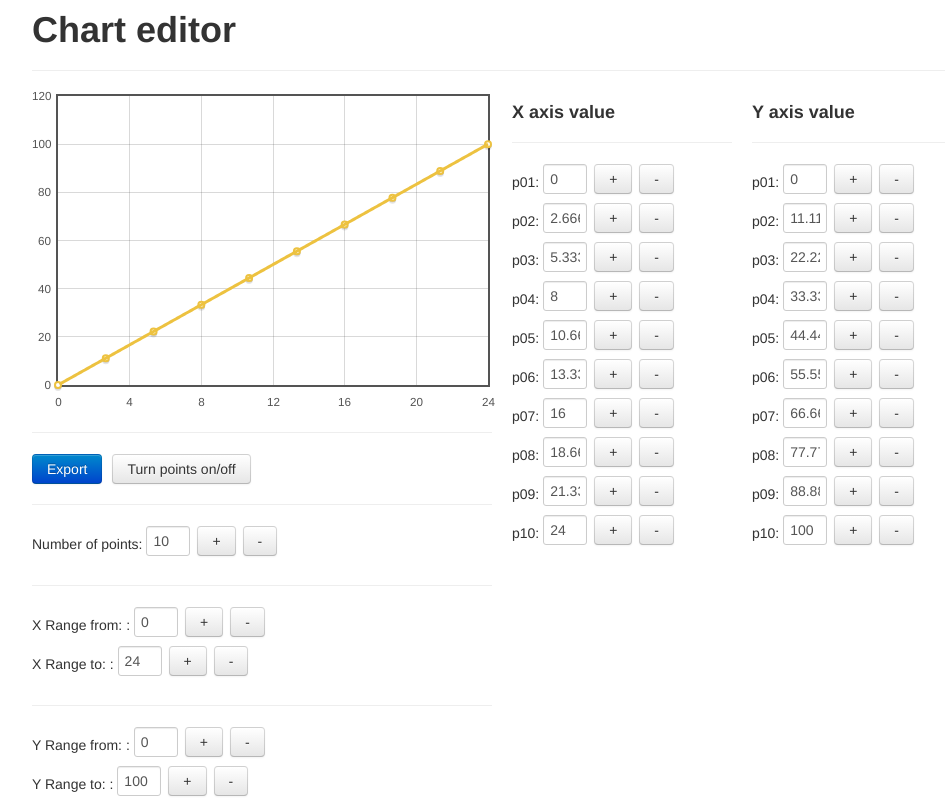
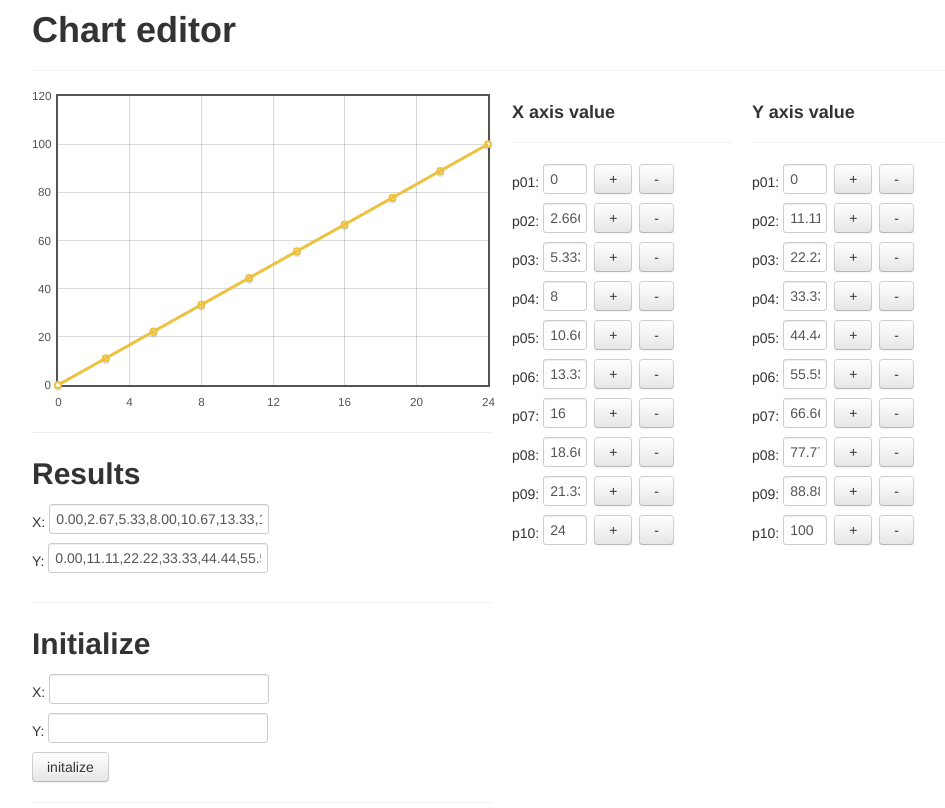
Before and after one commit to krasimir/chart-editor, a plain HTML site: page index.html in a window 1280 px wide. Shown: the top 808 px of the page, without its empty margins (138-1083 px from the left). Drawn offline with Linux system fonts and the light colour scheme.

Commit message:
Adding results and initalize fields

```diff
--- a/index.html
+++ b/index.html
@@ -27,12 +27,24 @@
 <body>
 
     <div class="container">
+
         <h1>Chart editor</h1>
+
         <hr />
+
         <div class="row">
             <div class="span6">
                 <div class="graph-holder"></div>
                 <div class="legend-holder"></div>
+                <hr />
+                <h2>Results</h2>
+                X: <input type="text" value="" id="resultX" /><br />
+                Y: <input type="text" value="" id="resultY" />
+                <hr />
+                <h2>Initialize</h2>
+                X: <input type="text" value="" id="initX" /><br />
+                Y: <input type="text" value="" id="initY" /><br />
+                <a href="javascript:void(0);" class="btn" id="initalize">initalize</a>
                 <hr />
                 <div class="settings"></div>
             </div>
@@ -51,6 +63,9 @@
                 </div>
             </div>
         </div>
+
+        <hr />
+
     </div>
 
     <script type="text/javascript">
--- a/js/App.js
+++ b/js/App.js
@@ -17,7 +17,6 @@ var App = (function() {
         yValuesHolder = $(".y-values");
 
         // settings
-        settings.export = $('<a href="javascript:void(0);" class="btn btn-primary settings-button">Export</a>').appendTo(settingsHolder);
         settings.showPoints = $('<a href="javascript:void(0);" class="btn settings-button">Turn points on/off</a>').appendTo(settingsHolder);
         settingsHolder.append("<hr />");
         settings.numberOfPoints = new Counter("Number of points", defaultSettings.numOfPoints, [addValueCounters, drawGraph]).appendTo(settingsHolder);
@@ -34,6 +33,24 @@ var App = (function() {
 
         settings.showPoints.click(function() {
             showPointsFlag = !showPointsFlag;
+            drawGraph();
+        });
+
+        $("#initalize").click(function() {
+            var initX = $("#initX").val();
+            var initY = $("#initY").val();
+            if(initX != "") {
+                initX = initX.split(",");
+                for(var i=0; i<initX.length; i++) {
+                    settings.xValuesCounters[i].val(initX[i]);
+                }
+            }
+            if(initY != "") {
+                initY = initY.split(",");
+                for(var i=0; i<initY.length; i++) {
+                    settings.yValuesCounters[i].val(initY[i]);
+                }
+            }
             drawGraph();
         });
 
@@ -55,8 +72,17 @@ var App = (function() {
     }
     var drawGraph = function() {
         var data = [];
+        var result = {x: "", y: ""};
         for(var i=0; i<settings.numberOfPoints.val(); i++) {
             data.push([settings.xValuesCounters[i].val(), settings.yValuesCounters[i].val()]);
+            result.x += settings.xValuesCounters[i].val().toFixed(2);
+            result.y += settings.yValuesCounters[i].val().toFixed(2);
+            if(i < settings.numberOfPoints.val() - 1) {
+                result.x += ",";
+                result.y += ",";
+            }
+            $("#resultX").val(result.x);
+            $("#resultY").val(result.y);
         }
         container.empty();
         $.plot(container, [data], {
--- a/js/Counter.js
+++ b/js/Counter.js
@@ -3,8 +3,12 @@ var Counter = function(label, defaultValue, onChangeCallback) {
     var self = this,
         api;
 
-    var getValue = function() {
-        return value;
+    var getValue = function(newValue) {
+        if(newValue != null) {
+            value = newValue;
+            input.val(parseFloat(newValue));
+        }
+        return parseFloat(value);
     }
     var appendTo = function(obj) {
         obj.append(el);
```
